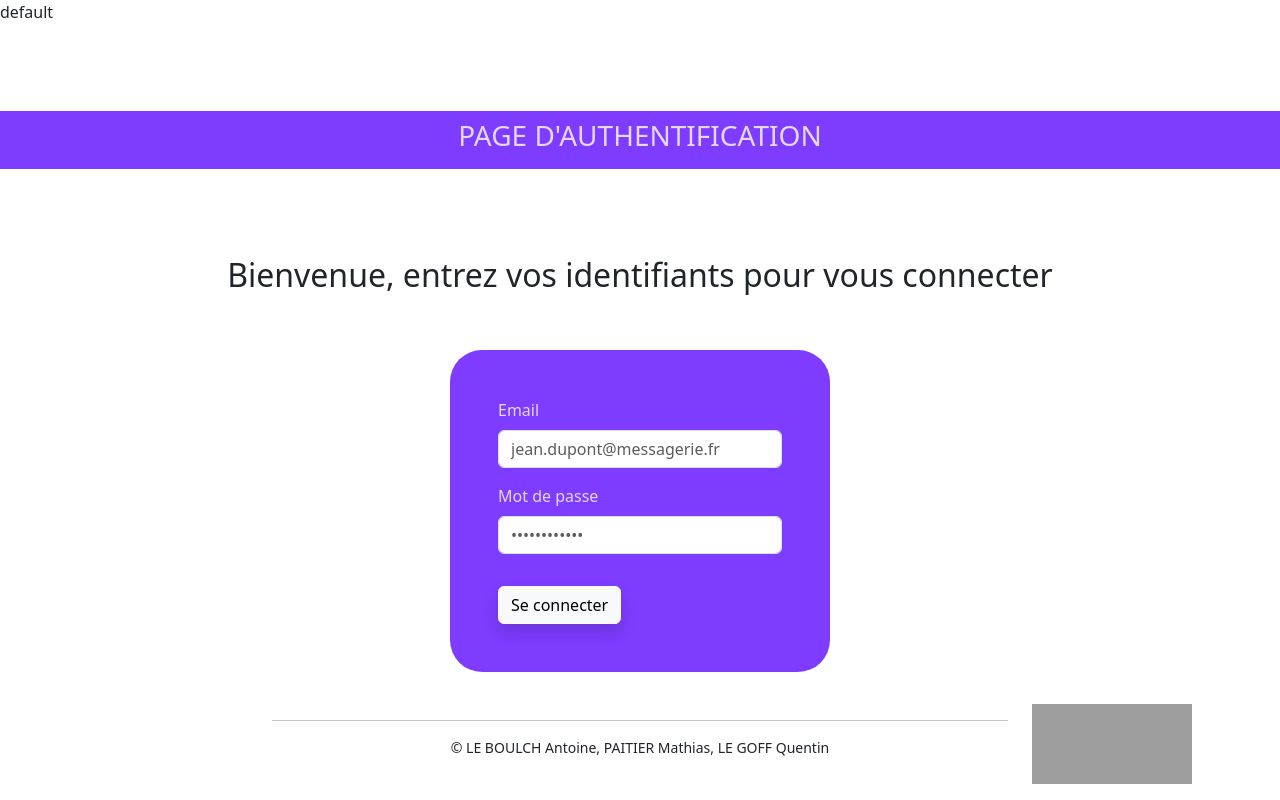
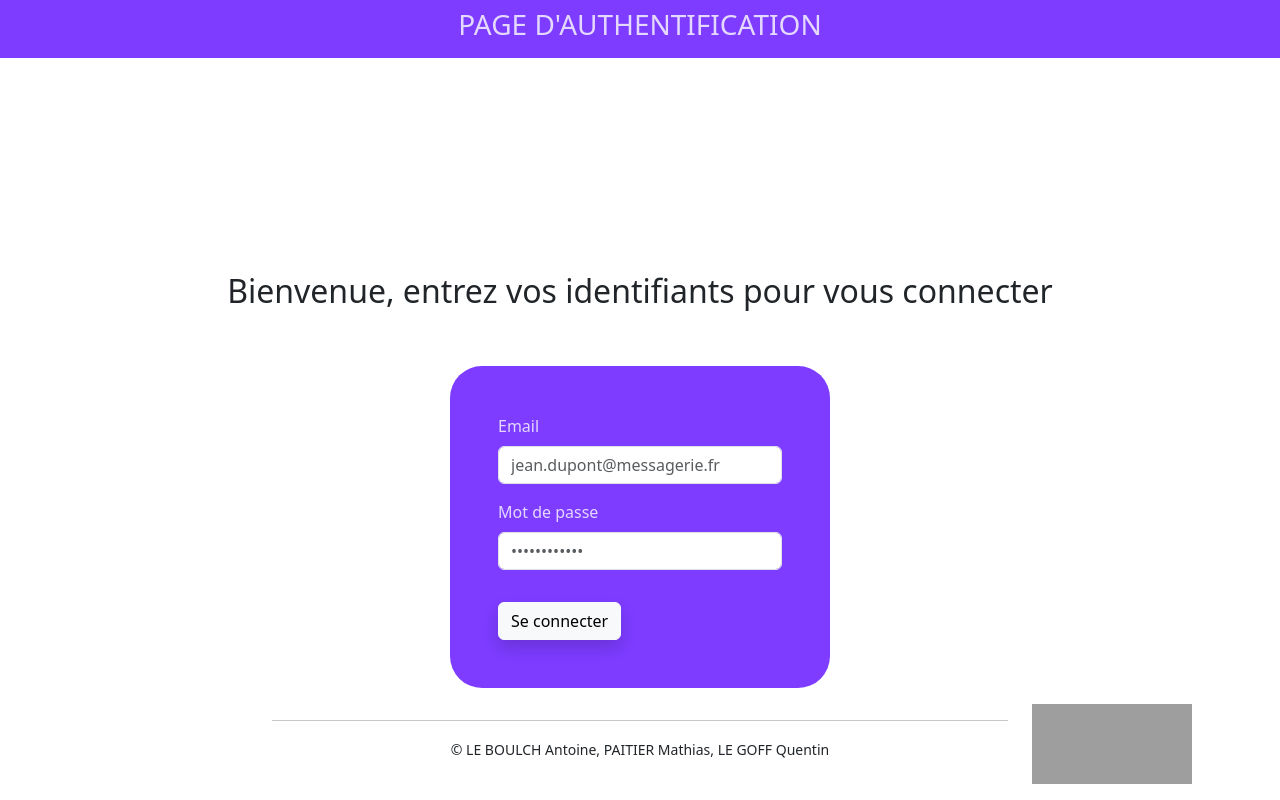
Before and after one commit to eltar14/prj-web-cir2-grp-11, a PHP site: page /accueil.php in a window 1280 px wide. Run offline with PHP 8.4, Linux system fonts and the light colour scheme; some libraries are stand-ins or nearby versions; grey boxes are pictures that could not be loaded.

Commit message:
suppr vardump

```diff
--- a/client/accueil.php
+++ b/client/accueil.php
@@ -16,11 +16,9 @@ switch ($auth) {
         break;
 
     case "incorrect":
-        echo "incorrect !";
         $displayConnectionError = "";
 
     default:
-        echo "default";
         require_once "connexion.php";
         break;
 }
```
